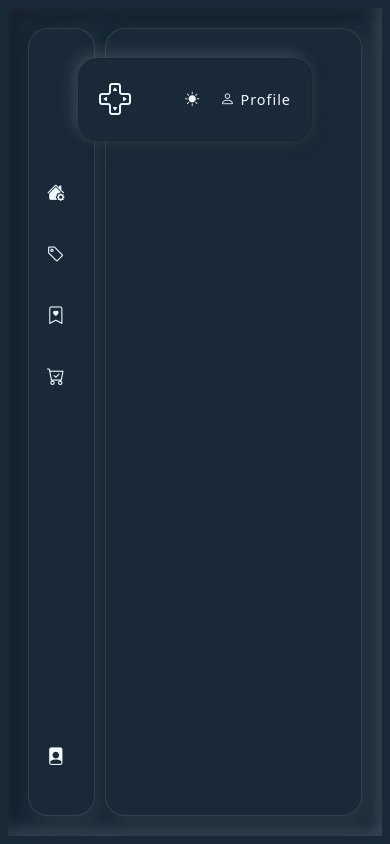
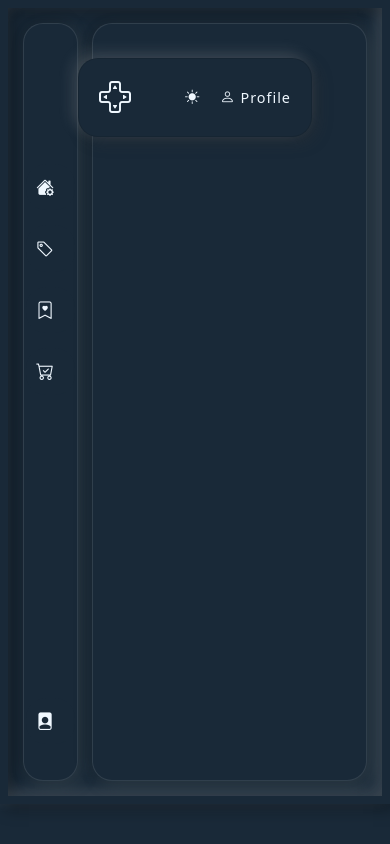
Before and after one commit to Alweena-Fatima/gamezone, a React (Create React App) app: page / in a window 390 px wide. Built offline with nearby package versions, Linux system fonts and the light colour scheme.

Commit message:
collapse

```diff
--- a/src/components/SideBar.css
+++ b/src/components/SideBar.css
@@ -107,7 +107,9 @@
 
 /* Collapsed mode styles */
 .collapsed .sidebar {
-    width: 10%;
+    width: 7%;
+
+
 }
 
 .collapsed .sidebar .option .nameName,
@@ -115,7 +117,10 @@
 .collapsed .TOP .logo .logoName {
     display: none;
 }
-
+.collapsed .sidebar .option,
+.collapsed .sidebar .Contact {
+    padding-left: 2px;
+}
 /* Light Mode Theme */
 .light {
     --bgColor: #5ff5e1;
@@ -210,7 +215,8 @@
 
 @media (max-width: 450px) {
     .sidebar {
-        width: 20%;
+        width: 16%;
+        height: 100%;
     }
 
     .sidebar ul {
--- a/src/pages/Main.css
+++ b/src/pages/Main.css
@@ -15,14 +15,15 @@ main {
   display: flex;
   justify-content: space-between;
   align-items: center;
-  gap: 30px;
+  gap: 25px;
   overflow: hidden;
   transition: 0.5s;
 }
 @media (max-width: 450px) {
   main{
-    padding: 20px;
-    gap: 10px;
+    padding: 15px;
+    gap: 9px;
+    margin-bottom: 40px;
   }
 }
 
@@ -52,5 +53,5 @@ main {
 }
 
  .collapsed .Banner{
-  width: 90%;
+  width: 93%;
 }
```
